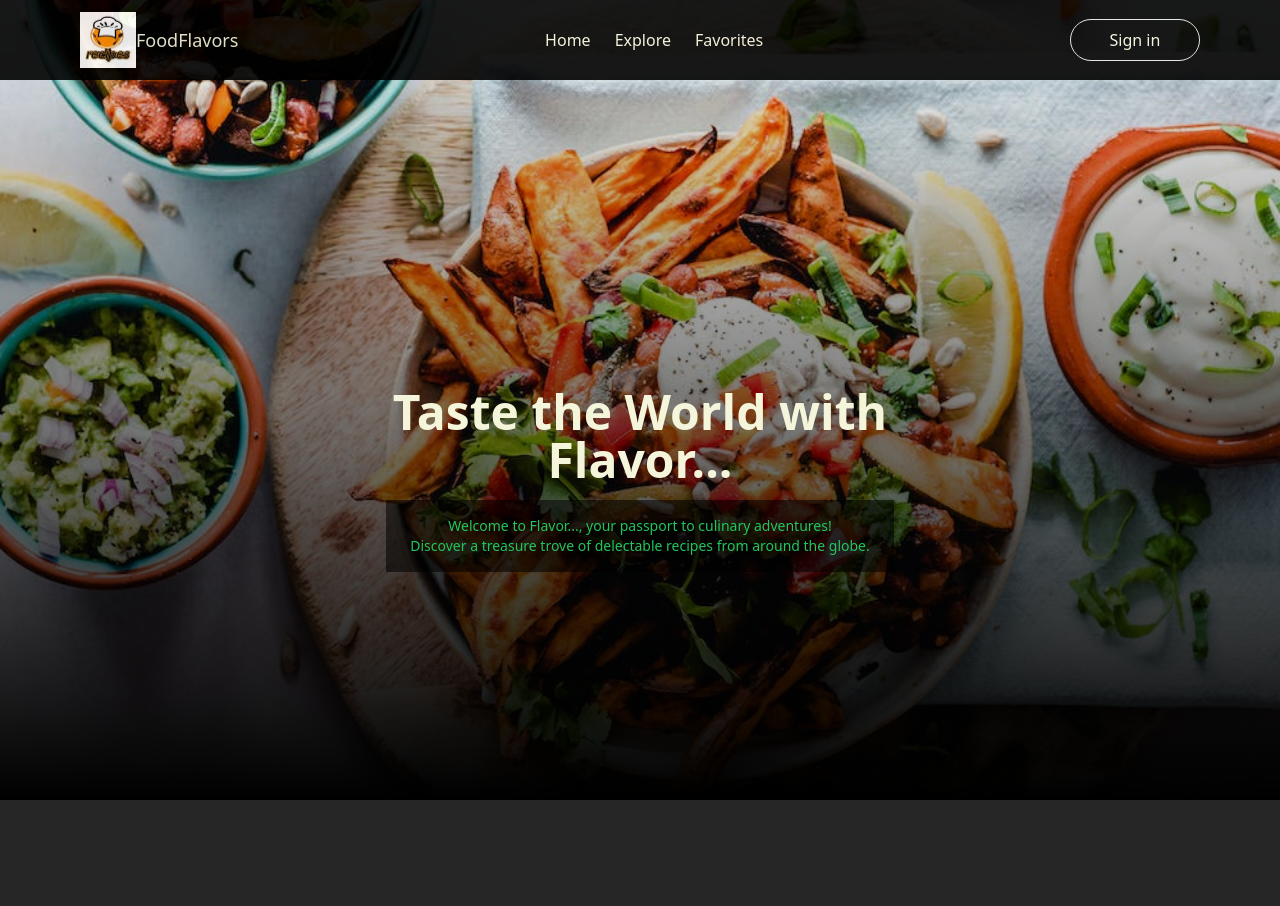
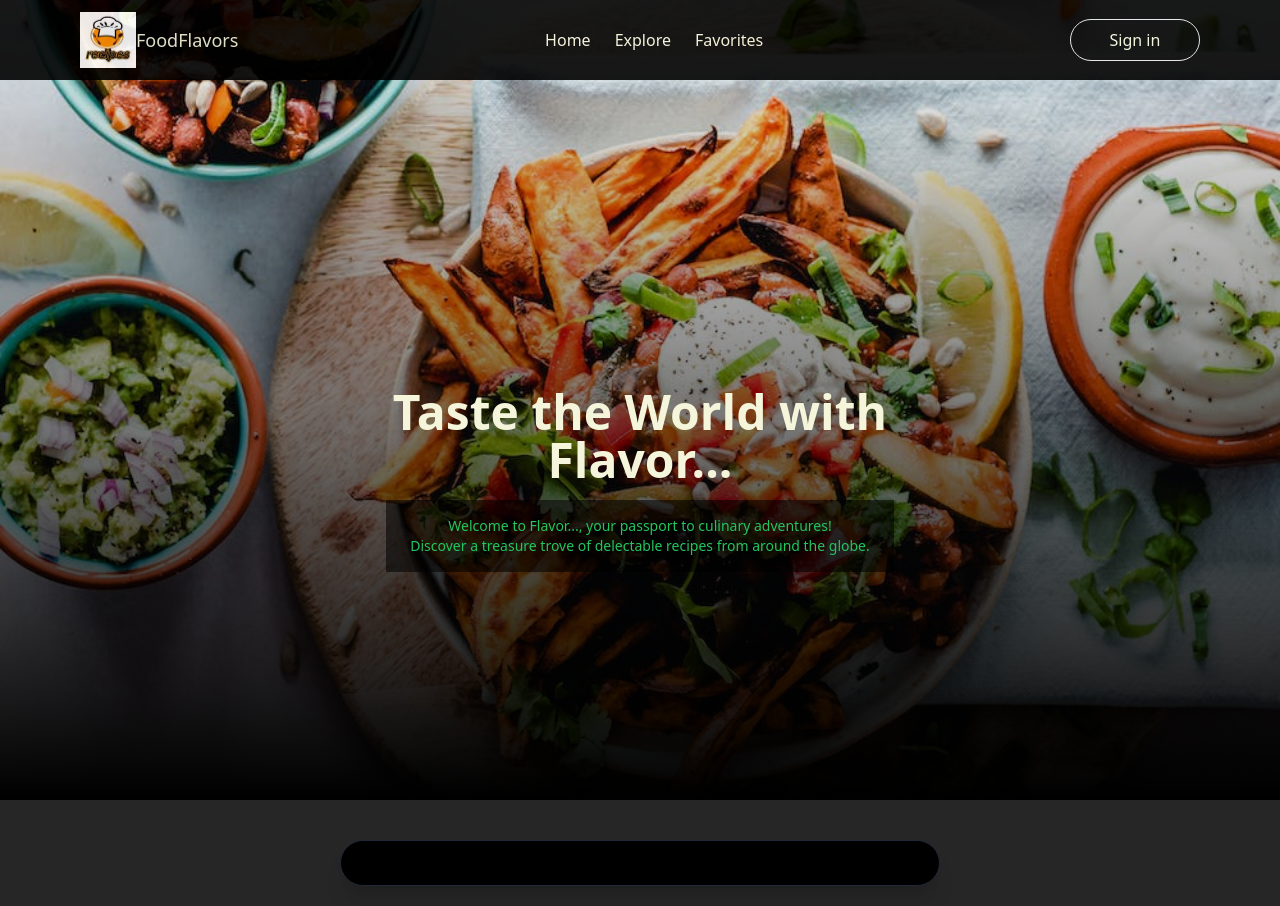
Before and after one commit to ShirinAziz/foodMenuApp, a React (Vite) app: page / in a window 1280 px wide. Before the commit the page ends 800 px from the top, so only its background shows below. Built offline with nearby package versions, Linux system fonts and the light colour scheme; the HTML template or start-up script is replaced by a standard one.

Commit message:
Recipes component, Loadin components and search component

```diff
--- a/src/components/Home.jsx
+++ b/src/components/Home.jsx
@@ -1,5 +1,6 @@
 import React from "react";
 import Header from "./Header";
+import Recipes from "./Recipes";
 
 const Home = () => {
   return (
@@ -13,6 +14,9 @@ const Home = () => {
         }
         type="home"
       />
+      <div id="recipes" className="md:max-w-[1440px] ">
+        <Recipes />
+      </div>
     </main>
   );
 };
--- /dev/null
+++ b/src/components/Loading.jsx
@@ -0,0 +1,15 @@
+import React from "react";
+
+const Loading = () => {
+  return (
+    <div className="dots-container">
+      <div className="dot"></div>
+      <div className="dot"></div>
+      <div className="dot"></div>
+      <div className="dot"></div>
+      <div className="dot"></div>
+    </div>
+  );
+};
+
+export default Loading;
--- /dev/null
+++ b/src/components/Recipes.jsx
@@ -0,0 +1,29 @@
+import React, { useState } from "react";
+{
+  /*import { BsSearchAlt2 } from "react-icons/bs";*/
+}
+import Loading from "./Loading";
+import Searchbar from "./Searchbar";
+
+const Recipes = () => {
+  const [recipes, setRecipes] = useState([]);
+  const [query, setQuery] = useState("Vegan");
+  const [limit, setLimit] = useState(30);
+  const [loading, setLoading] = useState(false);
+
+  if (loading) {
+    return <Loading />;
+  }
+
+  return (
+    <div className="w-full">
+      <div className="w-full flex items-center justify-center pt-10 pb-5 px-0 md:px-10">
+        <form className="w-full lg:w-2/4">
+          <Searchbar />
+        </form>
+      </div>
+    </div>
+  );
+};
+
+export default Recipes;
--- /dev/null
+++ b/src/components/Searchbar.jsx
@@ -0,0 +1,36 @@
+import React, { useState } from "react";
+
+const Searchbar = ({
+  type,
+  placeholder,
+  required = false,
+  value,
+  name,
+  handleInputChange,
+
+  rightIcon,
+}) => {
+  return (
+    <div>
+      <div className="relative">
+        <input
+          type={type || "text"}
+          name={name}
+          placeholder={placeholder}
+          value={value}
+          onChange={handleInputChange}
+          required={required}
+          className={`bg-black border border-gray-800
+          text-md rounded-full focus:ring-1 focus:ring-slate-800 focus:border-slate-800 block
+           w-full p-2.5 outline-none px-5 placeholder:text-sm shadow-xl`}
+        />
+        {rightIcon && (
+          <div className="absolute inset-y-0 right-0 flex items-center pr-4 cursor-pointer">
+            {rightIcon}
+          </div>
+        )}
+      </div>
+    </div>
+  );
+};
+export default Searchbar;
--- a/src/index.css
+++ b/src/index.css
@@ -10,3 +10,11 @@ body {
 .custom-btn {
   @apply flex-row relative justify-center items-center py-2 px-6 outline-none;
 }
+.dot {
+  height: 12px;
+  width: 12px;
+  margin-right: 10px;
+  border-radius: 10px;
+  background-color: #fff;
+  animation: pulse 1.5s infinite ease-in-out;
+}
```
